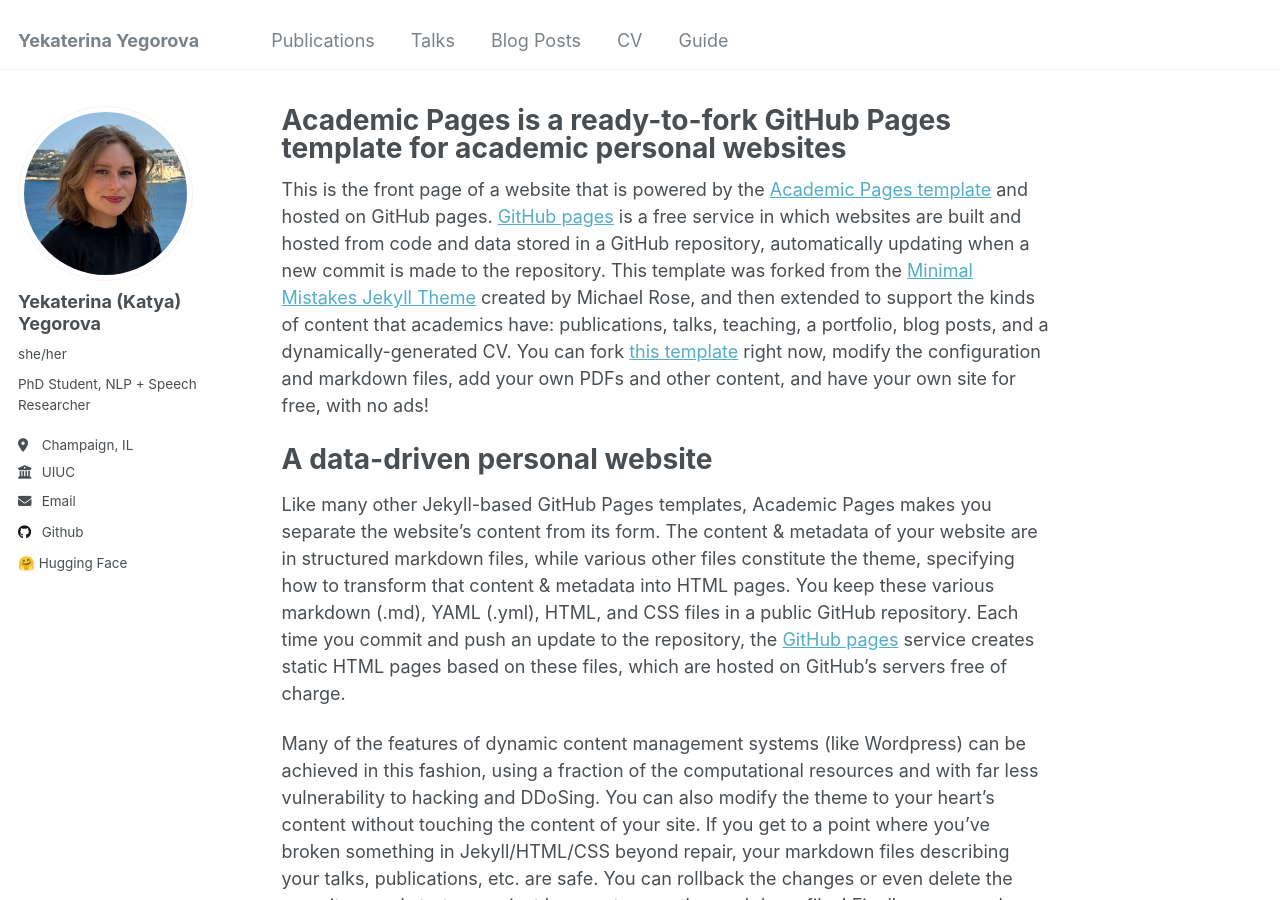
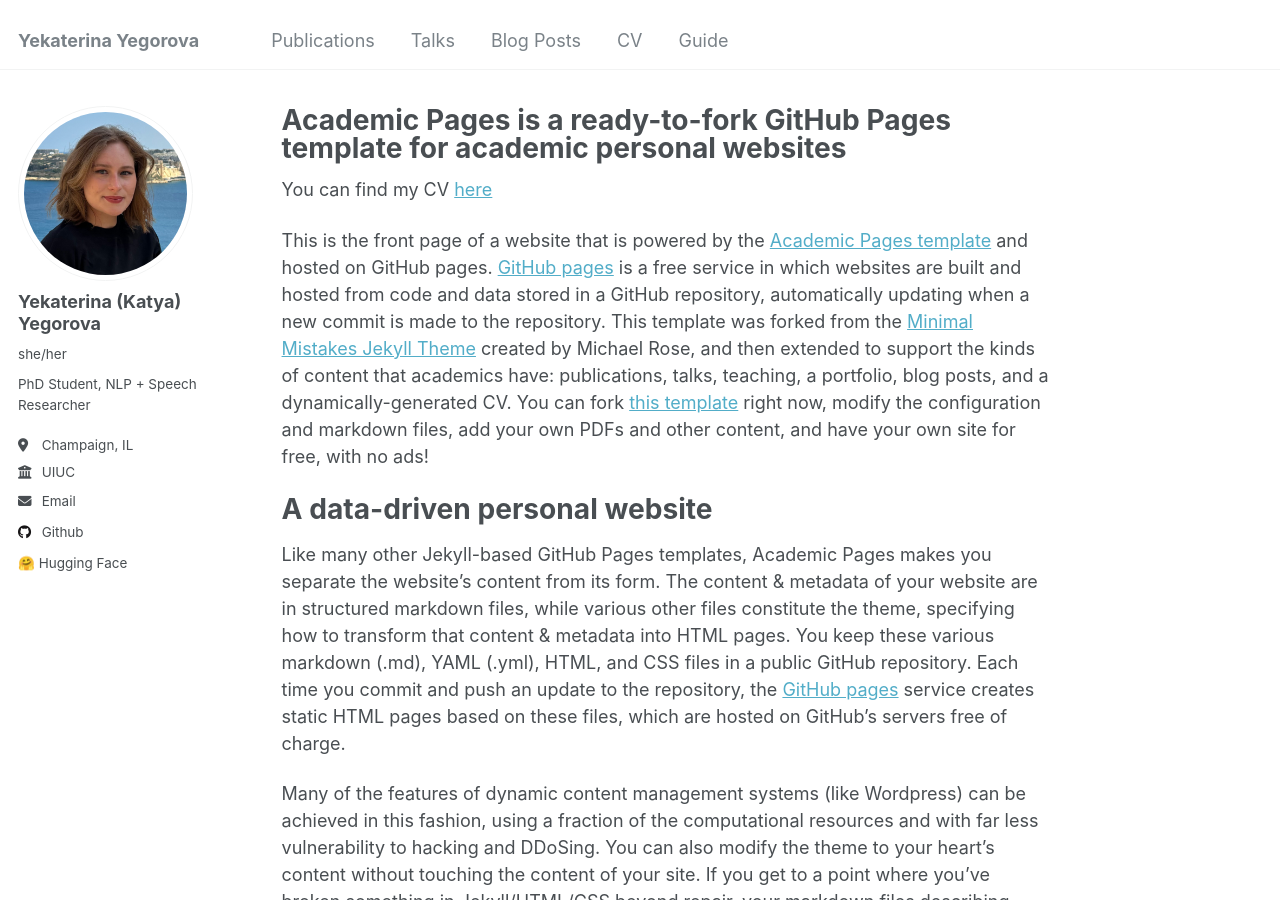
Before and after one commit to katyayego/katyayego.github.io, a Jekyll site: the page built from _pages/about.md, in a window 1280 px wide and 900 px high. Built offline with Jekyll 4.4.1, drawn with Linux system fonts in a browser that asks for light colours.

Commit message:
Update about.md

```diff
--- a/_pages/about.md
+++ b/_pages/about.md
@@ -6,6 +6,9 @@ redirect_from:
   - /about/
   - /about.html
 ---
+
+You can find my CV [here](/files/Yekaterina_Yegorova_CV.pdf)
+
 
 This is the front page of a website that is powered by the [Academic Pages template](https://github.com/academicpages/academicpages.github.io) and hosted on GitHub pages. [GitHub pages](https://pages.github.com) is a free service in which websites are built and hosted from code and data stored in a GitHub repository, automatically updating when a new commit is made to the repository. This template was forked from the [Minimal Mistakes Jekyll Theme](https://mmistakes.github.io/minimal-mistakes/) created by Michael Rose, and then extended to support the kinds of content that academics have: publications, talks, teaching, a portfolio, blog posts, and a dynamically-generated CV. You can fork [this template](https://github.com/academicpages/academicpages.github.io) right now, modify the configuration and markdown files, add your own PDFs and other content, and have your own site for free, with no ads!
 
```
